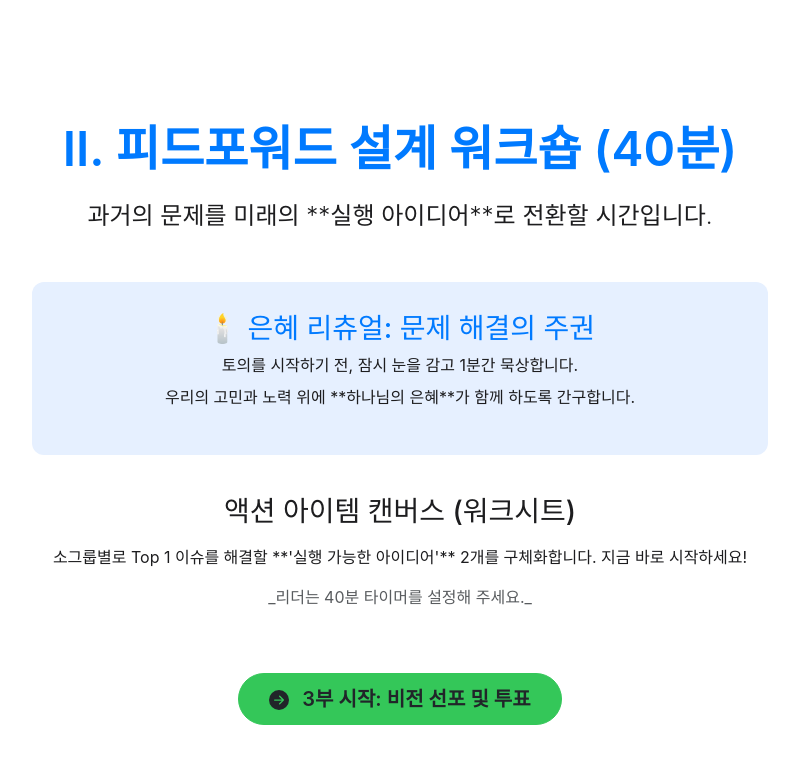
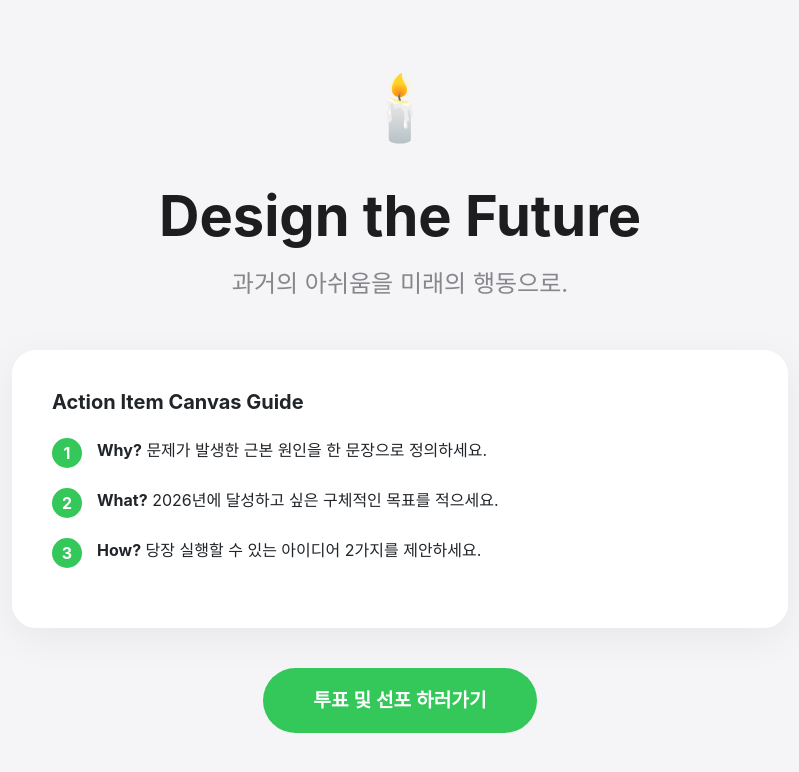
Before and after one commit to godinusalways2-cmyk/sinchon-ch2-2026-vision, a plain HTML site: page session-forward.html in a window 1280 px wide. Shown: the whole page, without its empty margins (240-1039 px from the left). Drawn offline with nearby package versions, Linux system fonts and the light colour scheme.

Commit message:
Update session-forward.html

```diff
--- a/session-forward.html
+++ b/session-forward.html
@@ -2,53 +2,56 @@
 <html lang="ko">
 <head>
     <meta charset="UTF-8">
-    <meta name="viewport" content="width=device-width, initial-scale=1.0">
-    <title>2부: 피드포워드 설계 워크숍</title>
+    <title>Workshop: Design</title>
     <link href="https://cdn.jsdelivr.net/npm/bootstrap@5.3.0/dist/css/bootstrap.min.css" rel="stylesheet">
     <style>
-        body { background-color: #f5f5f7; color: #1d1d1f; font-family: -apple-system, BlinkMacSystemFont, "Segoe UI", Roboto, "Helvetica Neue", Arial, sans-serif; }
-        .forward-section { padding: 15vh 0; text-align: center; min-height: 100vh; display: flex; align-items: center; background-color: #fff; }
-        .main-title { font-size: 3rem; font-weight: 600; color: #007aff; margin-bottom: 20px; }
-        .ritual-box { background-color: #e6f0ff; border-radius: 12px; padding: 30px; margin-bottom: 40px; }
-        .cta-button { background-color: #34c759; border-color: #34c759; border-radius: 980px; padding: 10px 30px; font-weight: 600; transition: background-color 0.3s; }
-        .cta-button:hover { background-color: #2eaf4e; }
+        :root { --app-bg: #f5f5f7; --success: #34c759; }
+        body { background-color: var(--app-bg); font-family: -apple-system, sans-serif; height: 100vh; display: flex; align-items: center; justify-content: center; text-align: center; }
+
+        .container { max-width: 800px; }
+
+        .fade-in { animation: fadeIn 1.5s ease-out forwards; opacity: 0; }
+        @keyframes fadeIn { from { opacity: 0; transform: scale(0.98); } to { opacity: 1; transform: scale(1); } }
+
+        .ritual-icon { font-size: 4rem; margin-bottom: 20px; display: inline-block; animation: float 3s ease-in-out infinite; }
+        @keyframes float { 0%, 100% { transform: translateY(0); } 50% { transform: translateY(-10px); } }
+
+        .title { font-size: 3.5rem; font-weight: 700; margin-bottom: 1rem; color: #1d1d1f; }
+        .subtitle { font-size: 1.5rem; color: #86868b; margin-bottom: 3rem; font-weight: 400; }
+
+        .guide-box { background: white; padding: 40px; border-radius: 24px; box-shadow: 0 10px 40px rgba(0,0,0,0.06); margin-bottom: 40px; text-align: left; }
+        .guide-step { display: flex; align-items: start; margin-bottom: 20px; }
+        .step-num { background: var(--success); color: white; width: 30px; height: 30px; border-radius: 50%; display: flex; align-items: center; justify-content: center; font-weight: bold; margin-right: 15px; flex-shrink: 0; }
+
+        .btn-start { background-color: var(--success); color: white; border-radius: 980px; padding: 18px 50px; font-size: 1.2rem; font-weight: 600; border: none; transition: all 0.3s; }
+        .btn-start:hover { background-color: #2da84a; transform: scale(1.05); color: white; box-shadow: 0 10px 20px rgba(52, 199, 89, 0.3); }
     </style>
 </head>
 <body>
+    <div class="container fade-in">
+        <div class="ritual-icon">🕯️</div>
+        <h1 class="title">Design the Future</h1>
+        <p class="subtitle">과거의 아쉬움을 미래의 행동으로.</p>
 
-    <div class="forward-section">
-        <div class="container">
-            <h1 class="main-title">II. 피드포워드 설계 워크숍 (40분)</h1>
-            <p class="lead mb-5" style="font-size: 1.5rem;">과거의 문제를 미래의 **실행 아이디어**로 전환할 시간입니다.</p>
+        <div class="guide-box">
+            <h5 class="mb-4" style="font-weight: 700;">Action Item Canvas Guide</h5>
+            <div class="guide-step">
+                <div class="step-num">1</div>
+                <div><strong>Why?</strong> 문제가 발생한 근본 원인을 한 문장으로 정의하세요.</div>
+            </div>
+            <div class="guide-step">
+                <div class="step-num">2</div>
+                <div><strong>What?</strong> 2026년에 달성하고 싶은 구체적인 목표를 적으세요.</div>
+            </div>
+            <div class="guide-step">
+                <div class="step-num">3</div>
+                <div><strong>How?</strong> 당장 실행할 수 있는 아이디어 2가지를 제안하세요.</div>
+            </div>
+        </div>
 
-            <div class="row justify-content-center">
-                <div class="col-lg-8">
-                    <div class="ritual-box">
-                        <h3 style="color: #007aff;">🕯️ 은혜 리츄얼: 문제 해결의 주권</h3>
-                        <p class="mb-2">토의를 시작하기 전, 잠시 눈을 감고 1분간 묵상합니다.</p>
-                        <p>우리의 고민과 노력 위에 **하나님의 은혜**가 함께 하도록 간구합니다.</p>
-                    </div>
-                </div>
-            </div>
-
-            <div class="row justify-content-center mb-5">
-                <div class="col-lg-10">
-                    <h3 class="mb-3">액션 아이템 캔버스 (워크시트)</h3>
-                    <p>소그룹별로 Top 1 이슈를 해결할 **'실행 가능한 아이디어'** 2개를 구체화합니다. 지금 바로 시작하세요!</p>
-                    <p class="text-muted">_리더는 40분 타이머를 설정해 주세요._</p>
-                </div>
-            </div>
-
-            <a href="session-vote.html" class="btn btn-lg cta-button">
-                <svg xmlns="http://www.w3.org/2000/svg" width="20" height="20" fill="currentColor" class="bi bi-arrow-right-circle-fill me-2" viewBox="0 0 16 16">
-                    <path d="M8 0a8 8 0 1 1 0 16A8 8 0 0 1 8 0M4 8a.5.5 0 0 0 .5.5h5.793l-2.147 2.146a.5.5 0 0 0 .708.708l3-3a.5.5 0 0 0 0-.708l-3-3a.5.5 0 1 0-.708.708L10.293 7.5H4.5A.5.5 0 0 0 4 8"/>
-                </svg>
-                3부 시작: 비전 선포 및 투표
-            </a>
-
-        </div>
+        <a href="session-vote.html" class="btn btn-start">
+            투표 및 선포 하러가기
+        </a>
     </div>
-
-    <script src="https://cdn.jsdelivr.net/npm/bootstrap@5.3.0/dist/js/bootstrap.bundle.min.js"></script>
 </body>
 </html>
```
